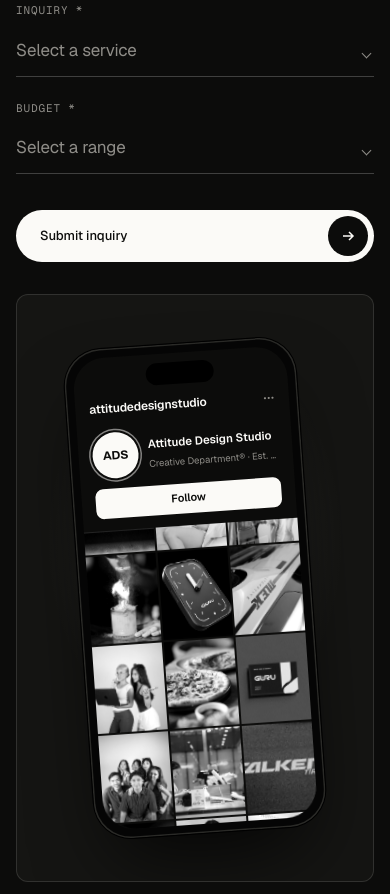
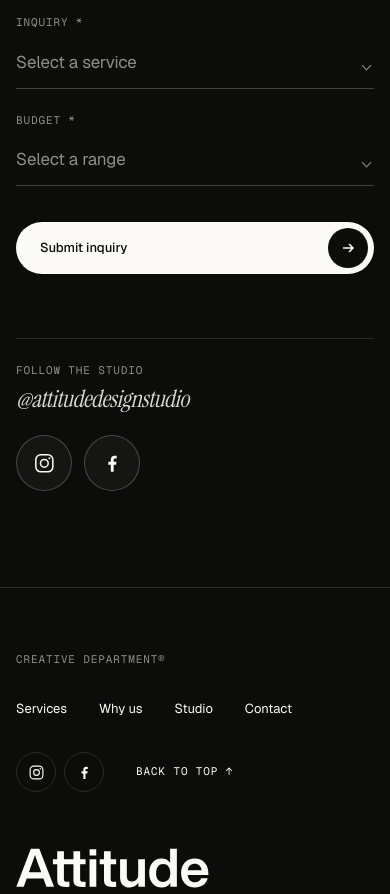
Before and after one commit to szae444/attitude-design-studio, an Astro site: page / in a window 390 px wide. Shown: the part 10942-11836 px from the top of the page. Built offline with nearby package versions, Linux system fonts and the light colour scheme; Astro itself is replaced by a stand-in of ours.

Commit message:
Contact: remove the phone mockup (client request)
The headline and lede now sit beside the form in two columns.

Co-Authored-By: Claude Opus 5.5 <noreply@anthropic.com>
Claude-Session: https://claude.ai/code/session_01RFKD4R7eSZ5poKB67NE9vz

```diff
--- a/src/components/sections/Contact.astro
+++ b/src/components/sections/Contact.astro
@@ -1,16 +1,12 @@
 ---
 /**
- * Contact: an on-brand phone (the studio's feed, built from real work) beside a project-inquiry form.
+ * Contact: headline + lede beside a project-inquiry form.
  * Every "Book a call" button lands here until a booking calendar is connected (BOOKING_URL).
  */
-import { Image } from 'astro:assets';
 import SocialIcon from '../ui/SocialIcon.astro';
 import { BOOKING_URL, EMAIL, FORM_ENDPOINT, budgets, services, additionalServices, socials } from '../../data/site.js';
-import { img } from '../../data/images.js';
 
-const feed = ['guru', 'jillian', 'pickup', 'introCocktail', 'guruClock', 'trackday', 'duo', 'introFood', 'guruCard', 'team', 'introCafe', 'falken'];
 const inquiries = [...services, ...additionalServices].map((s) => s.title).concat('Something else');
-const ig = socials.find((s) => s.icon === 'instagram');
 const hasCalendar = !BOOKING_URL.startsWith('#');
 ---
 <section class="cta section wrap" id="contact">
@@ -20,44 +16,14 @@ const hasCalendar = !BOOKING_URL.startsWith('#');
   </div>
 
   <div class="cta__grid">
-    <!-- phone: the studio's feed, built from real client work -->
-    <div class="stage">
-      <div class="phone" aria-hidden="true">
-        <div class="phone__screen">
-          <span class="phone__island"></span>
-          <div class="ig">
-            <div class="ig__bar"><span>attitudedesignstudio</span><span class="ig__dots">•••</span></div>
-            <div class="ig__profile">
-              <span class="ig__av">ADS</span>
-              <div class="ig__who">
-                <b>Attitude Design Studio</b>
-                <span>Creative Department® · Est. 2019</span>
-              </div>
-            </div>
-            <span class="ig__follow">Follow</span>
-            <div class="ig__feed">
-              <div class="ig__track">
-                {[0, 1].map(() => (
-                  <div class="ig__grid">
-                    {feed.map((k) => <Image src={img[k]} alt="" widths={[160, 280]} sizes="110px" />)}
-                  </div>
-                ))}
-              </div>
-            </div>
-          </div>
-        </div>
-      </div>
-      <a href={ig.href} target="_blank" rel="noopener" class="stage__tag">
-        <SocialIcon name="instagram" /><span>{ig.handle}</span>
-      </a>
-    </div>
-
-    <!-- form -->
-    <div class="cta__main">
+    <div class="cta__intro">
       <h2 class="cta__title display" data-reveal>
         Have a <span class="serif">vision?</span><br />Let’s make it <span class="serif">happen.</span>
       </h2>
       <p class="cta__p mute">Tell us about your brand. We’ll talk strategy, align expectations, and build a proposal tailored to your business needs and budget.</p>
+    </div>
+
+    <div class="cta__main">
 
       <form class="form" method="POST" data-endpoint={FORM_ENDPOINT} novalidate>
         <div class="f f--half"><label for="f-name" class="label">Name *</label><input id="f-name" name="name" autocomplete="name" required /></div>
@@ -119,79 +85,18 @@ const hasCalendar = !BOOKING_URL.startsWith('#');
 <style>
   .cta { padding-bottom: var(--s-9); }
   .cta__grid {
-    display: grid; grid-template-columns: minmax(0, 5fr) minmax(0, 7fr);
-    gap: clamp(32px, 5vw, 96px); align-items: stretch;
+    display: grid; grid-template-columns: minmax(0, 5fr) minmax(0, 6fr);
+    gap: clamp(40px, 7vw, 128px);
   }
 
-  /* ── phone stage ── */
-  .stage {
-    position: relative; display: grid; place-items: center; overflow: hidden;
-    min-height: clamp(560px, 46vw, 760px); border-radius: var(--radius);
-    background:
-      radial-gradient(60% 50% at 50% 42%, rgba(251,250,247,.09), transparent 70%),
-      var(--ink-2);
-    border: 1px solid var(--line-d);
-  }
-  .phone {
-    --pw: clamp(232px, 19vw, 300px);
-    width: var(--pw); aspect-ratio: 9 / 19; padding: 9px;
-    border-radius: calc(var(--pw) * .16); background: #050505;
-    box-shadow: inset 0 0 0 1.5px #2a2a27, 0 0 0 1px #000, 0 40px 80px -24px rgba(0,0,0,.8);
-    transform: rotate(-4deg);
-    transition: transform 1.2s var(--ease);
-  }
-  .stage:hover .phone { transform: rotate(-1.5deg) translateY(-6px); }
-  .phone__screen {
-    position: relative; height: 100%; overflow: hidden;
-    border-radius: calc(var(--pw) * .135); background: var(--ink);
-  }
-  .phone__island {
-    position: absolute; z-index: 3; top: 9px; left: 50%; translate: -50% 0;
-    width: 32%; height: 22px; border-radius: 99px; background: #000;
-  }
-  .ig { display: flex; flex-direction: column; height: 100%; padding-top: 42px; font-family: var(--f-body); }
-  .ig__bar { display: flex; justify-content: space-between; align-items: center; padding: 0 14px 10px; font-size: 12px; font-weight: 600; letter-spacing: -0.01em; }
-  .ig__dots { font-size: 8px; letter-spacing: 1px; color: var(--mute-d); }
-  .ig__profile { display: flex; align-items: center; gap: 10px; padding: 4px 14px 10px; }
-  .ig__av {
-    display: grid; place-items: center; flex: none; width: 46px; height: 46px; border-radius: 50%;
-    background: var(--white); color: var(--ink);
-    font-family: var(--f-display); font-weight: 700; font-size: 12px; letter-spacing: -0.02em;
-    box-shadow: 0 0 0 2px var(--ink), 0 0 0 3.5px rgba(251,250,247,.5);
-  }
-  .ig__who { display: grid; gap: 2px; min-width: 0; }
-  .ig__who b { font-size: 11.5px; font-weight: 600; }
-  .ig__who span { font-size: 9.5px; color: var(--mute-d); white-space: nowrap; overflow: hidden; text-overflow: ellipsis; }
-  .ig__follow {
-    margin: 0 14px 12px; padding: 6px 0; border-radius: 8px; text-align: center;
-    background: var(--white); color: var(--ink); font-size: 11px; font-weight: 600;
-  }
-  .ig__feed { position: relative; flex: 1; overflow: hidden; }
-  .ig__track { animation: feed 38s linear infinite; }
-  .ig__grid { display: grid; grid-template-columns: repeat(3, 1fr); gap: 2px; padding-bottom: 2px; }
-  .ig__grid :global(img) { width: 100%; aspect-ratio: 4 / 5; object-fit: cover; filter: grayscale(1) contrast(1.05); transition: filter .8s var(--ease); }
-  .stage:hover .ig__grid :global(img) { filter: none; }
-  @keyframes feed { to { transform: translateY(-50%); } }
-
-  .stage__tag {
-    position: absolute; left: var(--s-4); bottom: var(--s-4);
-    display: inline-flex; align-items: center; gap: var(--s-2);
-    padding: 8px 14px 8px 10px; border-radius: 999px;
-    background: rgba(251,250,247,.07); border: 1px solid rgba(251,250,247,.16);
-    -webkit-backdrop-filter: blur(14px); backdrop-filter: blur(14px);
-    font-size: var(--t-sm); transition: background-color .4s var(--ease), color .4s var(--ease);
-  }
-  .stage__tag :global(svg) { width: 16px; height: 16px; }
-  @media (hover: hover) { .stage__tag:hover { background: var(--white); color: var(--ink); } }
-
   /* ── form column ── */
-  .cta__main { display: flex; flex-direction: column; justify-content: center; }
-  .cta__title { font-size: clamp(2.6rem, 5.4vw, 6.2rem); line-height: 0.9; }
+  .cta__intro { align-self: start; position: sticky; top: 110px; }
+  .cta__title { font-size: clamp(2.6rem, 5vw, 5.8rem); line-height: 0.9; }
   .cta__p { max-width: 46ch; margin-top: var(--s-5); font-size: var(--t-md); line-height: 1.45; }
 
   .form {
     display: grid; grid-template-columns: repeat(2, minmax(0, 1fr));
-    gap: var(--s-5) clamp(16px, 2vw, 32px); margin-top: clamp(32px, 4vw, 56px);
+    gap: var(--s-5) clamp(16px, 2vw, 32px); padding-top: var(--s-3);
   }
   .f { grid-column: 1 / -1; display: grid; gap: var(--s-2); position: relative; }
   .f--half { grid-column: span 1; }
@@ -231,17 +136,14 @@ const hasCalendar = !BOOKING_URL.startsWith('#');
 
   @media (max-width: 1000px) {
     .cta__grid { grid-template-columns: minmax(0, 1fr); }
-    .cta__main { order: -1; }
-    .stage { min-height: 0; padding-block: var(--s-8); }
-    .stage__tag { display: none; } /* the follow row sits right below on stacked layouts */
+    .cta__intro { position: static; }
+    .cta__grid { gap: clamp(32px, 6vw, 56px); }
   }
   @media (max-width: 560px) {
     .form { grid-template-columns: minmax(0, 1fr); }
     .f--half { grid-column: 1 / -1; }
     .form__submit { margin-left: 0; width: 100%; justify-content: space-between; }
-    .stage { padding-block: var(--s-7); }
   }
-  @media (prefers-reduced-motion: reduce) { .ig__track { animation: none; } .phone { transition: none; } }
 
   /* ── follow row ── */
   .follow {
```
